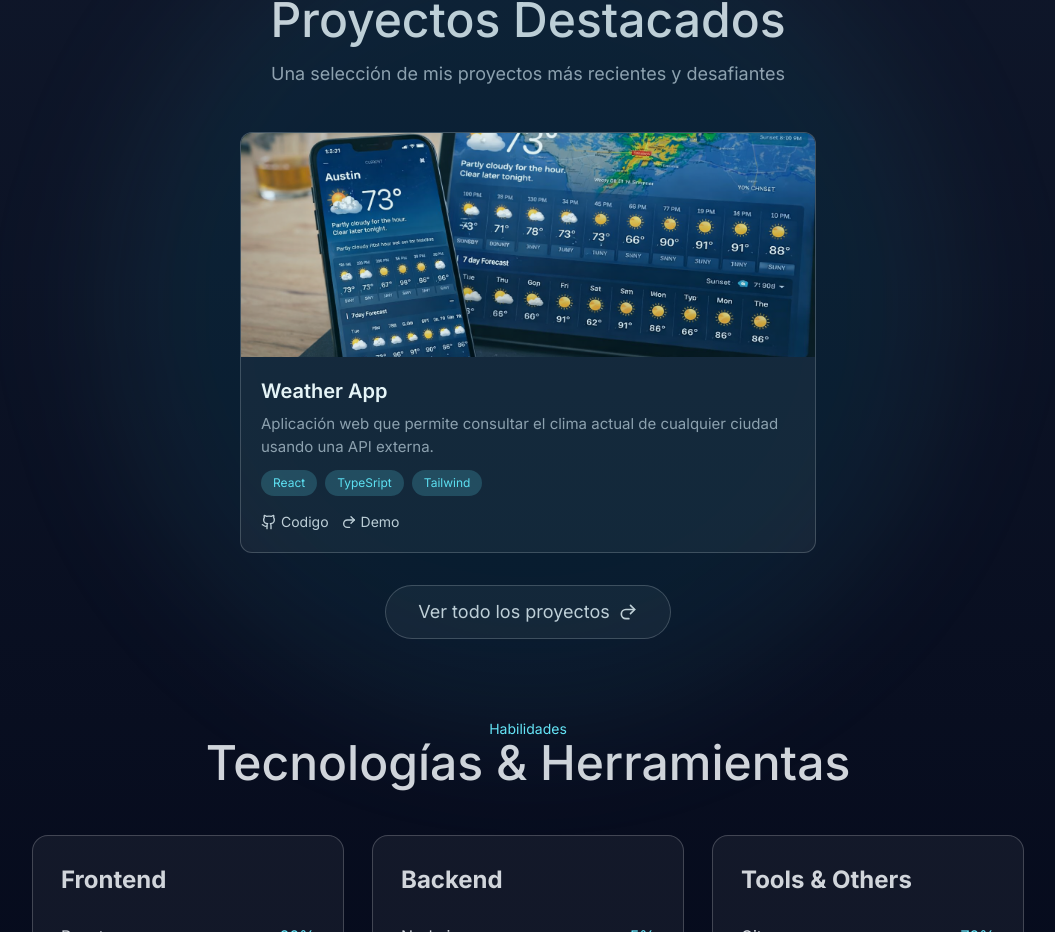
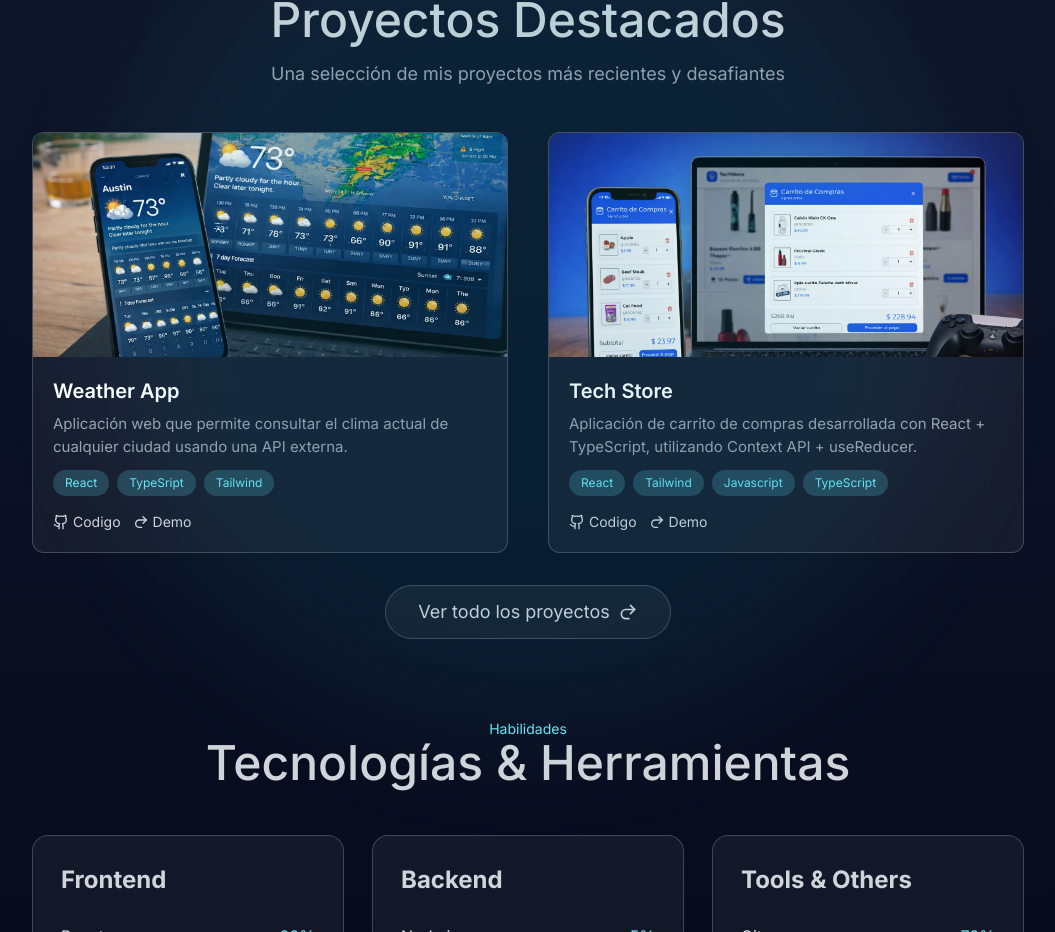
Before and after one commit to KEPLERMH/portafolio-v1, a React (Vite) app: page / in a window 1280 px wide. Shown: the part 1692-2624 px from the top of the page, without its empty margins (112-1167 px from the left). Built offline with nearby package versions, Linux system fonts and the light colour scheme.

Commit message:
Se agrego nuevo proyecto en la seccion proyectos

```diff
--- a/src/data/projects.js
+++ b/src/data/projects.js
@@ -1,5 +1,5 @@
 import p1 from "../assets/img/projects/weather-img.png"
-import p2 from "../assets/img/projects/p-2.jfif"
+import p2 from "../assets/img/projects/techStore-img.png"
 import p3 from "../assets/img/projects/p-3.jfif"
 
 export const projects = [
@@ -12,15 +12,15 @@ export const projects = [
         github: "https://github.com/KEPLERMH/Weather-App",
         demo: "https://weatherapp-pearl-five.vercel.app",
     },
-    // {
-    //     id: 2,
-    //     title: "AI Design Tool",
-    //     description: "Herramienta de diseño asistida por IA para crear interfaces de usuario automáticamente.",
-    //     image: p2,
-    //     techs: ["React", "Tailwind", "Javascript"],
-    //     github: "https://github.com/tuusuario/ecommerce",
-    //     demo: "https://ecommerce-demo.com",
-    // },
+    {
+        id: 2,
+        title: "Tech Store",
+        description: "Aplicación de carrito de compras desarrollada con React + TypeScript, utilizando Context API + useReducer.",
+        image: p2,
+        techs: ["React", "Tailwind", "Javascript", "TypeScript"],
+        github: "https://github.com/KEPLERMH/tech-store",
+        demo: "https://tech-store-lyart-three.vercel.app/",
+    },
     // {
     //     id: 3,
     //     title: "Social Media Dashboard",
```
Also changed, not shown: src/assets/img/projects/techStore-img.png (added).
